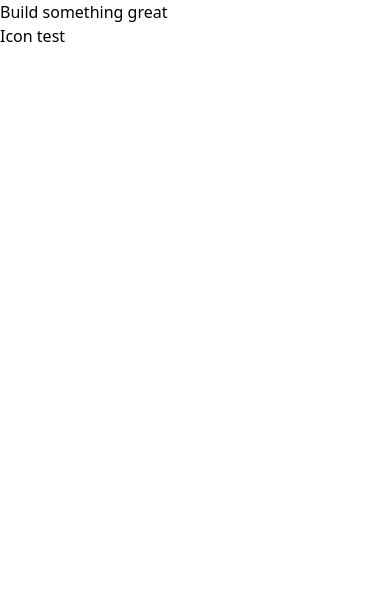
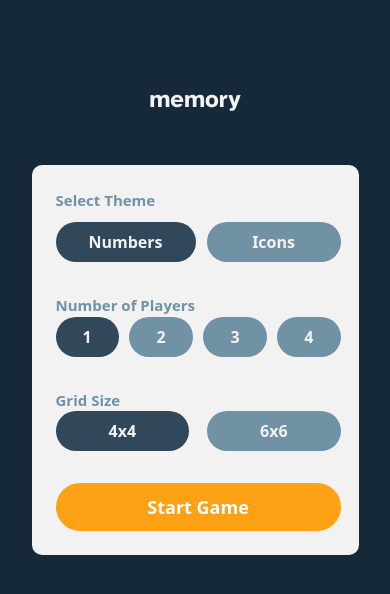
Before and after one commit to rcrosbourne/memory-game, a Next.js app: page / in a window 390 px wide. Shown: the top 594 px of the page. Built offline with nearby package versions, Linux system fonts and the light colour scheme.

Commit message:
Completed the mobile layout for start game

```diff
--- a/pages/index.tsx
+++ b/pages/index.tsx
@@ -14,10 +14,64 @@ const Home: NextPage = () => {
         <link rel="icon" href="/favicon.ico" />
       </Head>
 
-      <main className="container">
-        <h2>Build something great</h2>
-        <div className="text-black">
-          <h2>Icon test</h2>
+      <main className=" bg-quaternary min-h-screen w-full grid px-6 mx-auto">
+        <div className="container mx-auto text-center max-w-[327px]">
+          <h2 className="text-primary-shade font-atkinson-hyperlegible text-2xl mt-20 font-bold leading-[39.68px]">
+            memory
+          </h2>
+          <div className="bg-primary-shade rounded-[10px] mt-[45px] p-6 grid">
+            <div className="flex flex-col">
+              <span className="text-left text-secondary-shade font-bold text-[15px] leading[19px]">
+                Select Theme
+              </span>
+              <div className="flex items-center justify-between gap-[11px] w-full mt-[11px]">
+                <button className="min-w-[134px] py-[10px] px-[33px] btn-secondary btn-active">
+                  Numbers
+                </button>
+                <button className="min-w-[134px] py-[10px] px-[33px] btn-secondary btn-idle">
+                  Icons
+                </button>
+              </div>
+            </div>
+
+            <div className="mt-8 flex flex-col">
+              <span className="text-left text-secondary-shade font-bold text-[15px] leading[19px]">
+                Number of Players
+              </span>
+              <div className="flex items-center justify-between gap-[10px]">
+                <button className="btn-secondary btn-active px-[27px] py-[10px]">
+                  1
+                </button>
+                <button className="btn-secondary btn-idle px-[27px] py-[10px]">
+                  2
+                </button>
+                <button className="btn-secondary btn-idle px-[27px] py-[10px]">
+                  3
+                </button>
+                <button className="btn-secondary btn-idle px-[27px] py-[10px]">
+                  4
+                </button>
+              </div>
+            </div>
+
+            <div className="mt-8 flex flex-col">
+              <span className="text-left text-secondary-shade font-bold text-[15px] leading[19px]">
+                Grid Size
+              </span>
+              <div className="flex items-center justify-between gap-[11px]">
+                <button className="btn-secondary btn-active px-[53px] py-[10px]">
+                  4x4
+                </button>
+                <button className="btn-secondary btn-idle px-[53px] py-[10px]">
+                  6x6
+                </button>
+              </div>
+            </div>
+
+            <div className="mt-8 flex w-full">
+              <button className="btn-primary w-full py-3">Start Game</button>
+            </div>
+          </div>
         </div>
       </main>
 
--- a/styles/globals.css
+++ b/styles/globals.css
@@ -2,3 +2,18 @@
 @tailwind base;
 @tailwind components;
 @tailwind utilities;
+
+@layer components {
+  .btn-active {
+    @apply bg-teritiary;
+  }
+  .btn-idle {
+    @apply bg-secondary-shade;
+  }
+  .btn-secondary {
+    @apply rounded-full  text-primary-shade font-bold leading-5 hover:bg-teritiary-shade transition-colors focus:outline-none focus:ring-2 focus:ring-quaternary focus:ring-opacity-75;
+  }
+  .btn-primary {
+    @apply bg-primary text-[18px] text-center text-quaternary-shade leading-6 rounded-full w-full py-3 font-bold hover:bg-primary-hover transition-colors focus:outline-none focus:ring-2 focus:ring-primary-hover focus:ring-opacity-75;
+  }
+}
--- a/tailwind.config.js
+++ b/tailwind.config.js
@@ -7,6 +7,7 @@ module.exports = {
     extend: {},
     colors: {
       primary: "#FDA214",
+      "primary-hover": "#FFB84A",
       secondary: "#BCCED9",
       teritiary: "#304859",
       quaternary: "#152938",
```
Also changed, not shown: styles/tailwind.css.
